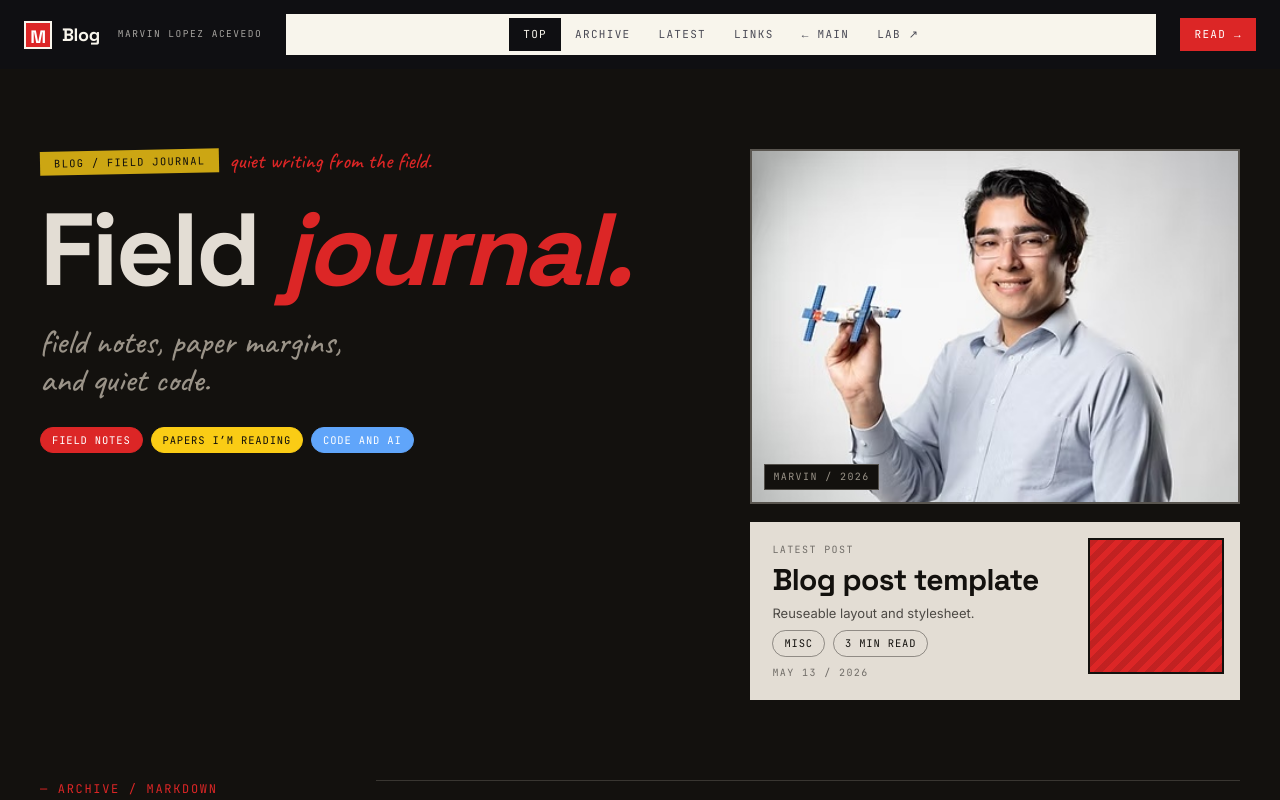
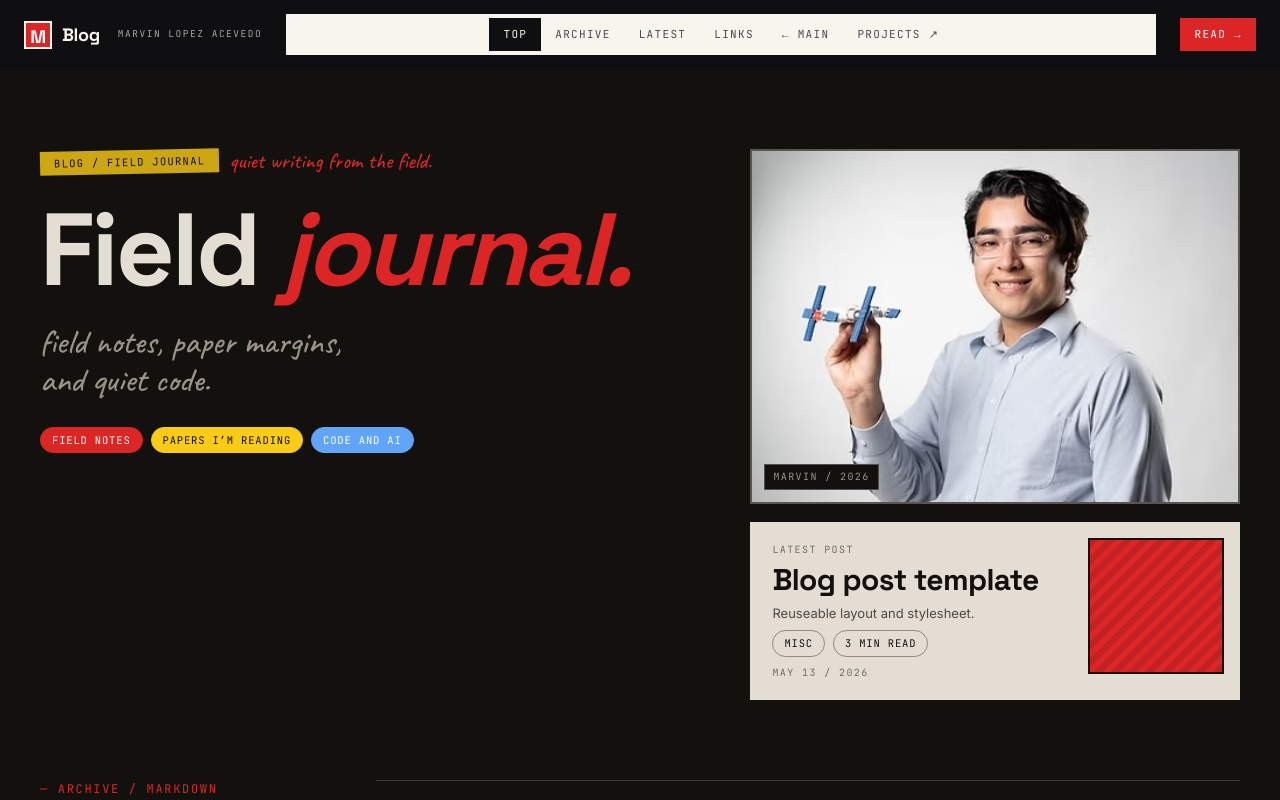
Before and after one commit to astromarb/narwhal-blog, a Next.js app: page / in a window 1280 px wide. Shown: the top 800 px of the page. Built offline with nearby package versions, Linux system fonts and the light colour scheme.

Commit message:
Update to reflect projects tab

```diff
--- a/components/SiteNav.tsx
+++ b/components/SiteNav.tsx
@@ -3,7 +3,7 @@
 import { useEffect, useState } from "react";
 
 const MAIN_URL = "https://marvinlopezacevedo.com";
-const LAB_URL  = "https://lab.marvinlopezacevedo.com";
+const LAB_URL  = "https://projects.marvinlopezacevedo.com";
 
 type Tab = { href: string; label: string; external?: boolean };
 
@@ -42,7 +42,7 @@ export default function SiteNav() {
       <a className="brand" href="#top">
         <span className="mark">M</span>
         Blog
-        <small>marvin lopez acevedo</small>
+        <small>Marvin Lopez Acevedo</small>
       </a>
       <nav className="tabs" role="navigation" aria-label="Blog navigation">
         {TABS.map((t) => (
@@ -59,7 +59,7 @@ export default function SiteNav() {
           ← main
         </a>
         <a href={LAB_URL} target="_blank" rel="noreferrer">
-          lab ↗
+          projects ↗
         </a>
       </nav>
       <a className="nav-cta" href="#archive">read →</a>
```
